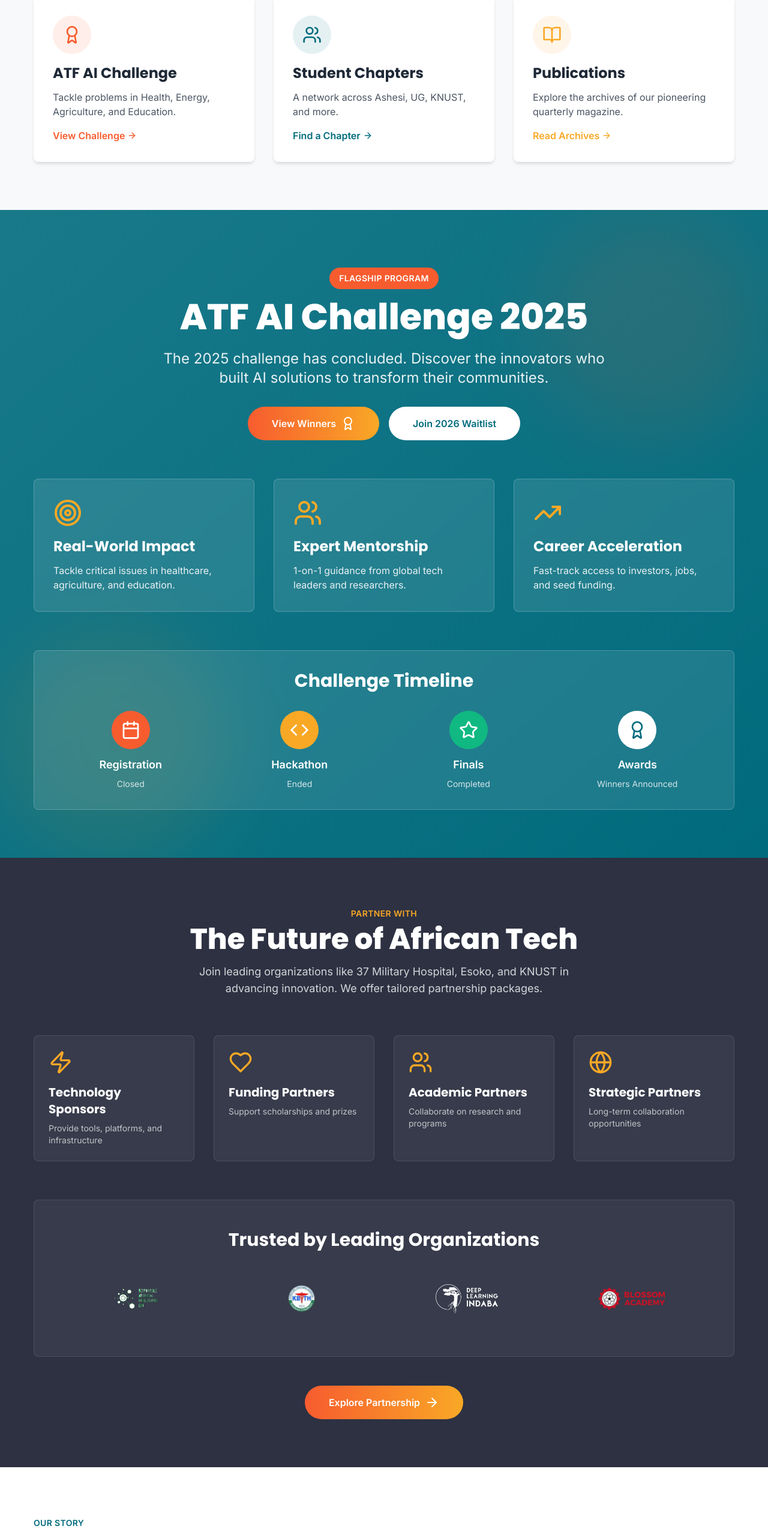
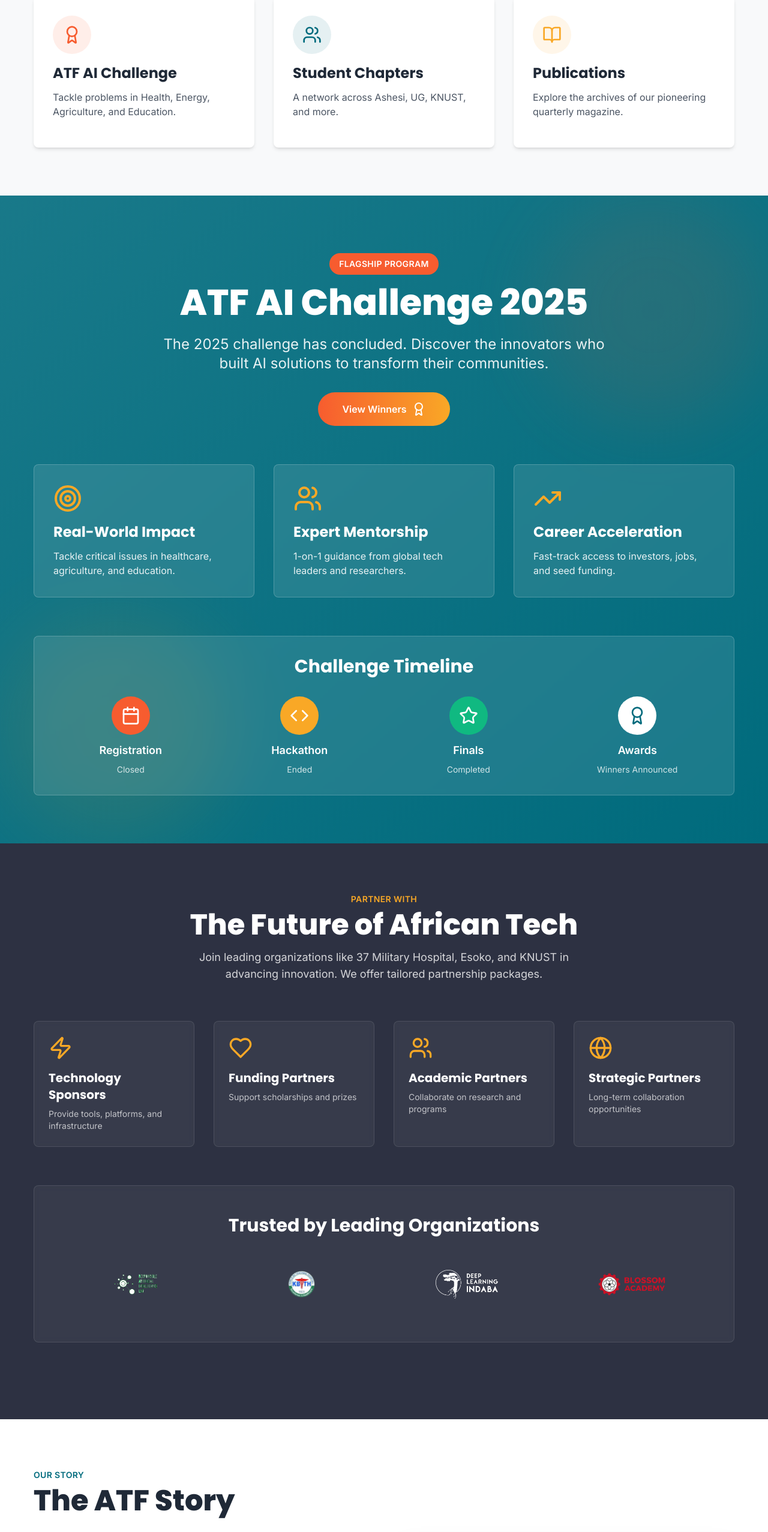
Before and after one commit to Aftechforum/official_static_atf_web, a Next.js app: page / in a window 1280 px wide. Shown: the part 1195-3749 px from the top of the page at 60% size. Built offline with nearby package versions, Linux system fonts and the light colour scheme; no server answers.

Commit message:
Remove ORG-PAGE IMPLEMENTATION.md and update homepage links to hide certain elements for improved user experience.

```diff
--- a/src/app/page.tsx
+++ b/src/app/page.tsx
@@ -231,7 +231,7 @@ export default function Home() {
               </p>
               <a
                 href="#challenge"
-                className="text-atf-orange font-semibold hover:underline inline-flex items-center"
+                className="text-atf-orange font-semibold hover:underline inline-flex=- items-center hidden"
               >
                 View Challenge <ArrowRight className="ml-1 w-4 h-4" />
               </a>
@@ -248,7 +248,7 @@ export default function Home() {
               </p>
               <a
                 href="#home"
-                className="text-atf-teal font-semibold hover:underline inline-flex items-center"
+                className="text-atf-teal font-semibold hover:underline inline-flex=- hidden items-center"
               >
                 Find a Chapter <ArrowRight className="ml-1 w-4 h-4" />
               </a>
@@ -265,7 +265,7 @@ export default function Home() {
               </p>
               <a
                 href="#publications"
-                className="text-atf-gold font-semibold hover:underline inline-flex items-center"
+                className="text-atf-gold font-semibold hover:underline inline-flex=- hidden items-center"
               >
                 Read Archives <ArrowRight className="ml-1 w-4 h-4" />
               </a>
@@ -304,7 +304,7 @@ export default function Home() {
               >
                 View Winners <Award className="ml-2" />
               </a>
-              <button className="bg-white text-atf-teal font-bold py-4 px-10 rounded-full hover:shadow-xl hover:-translate-y-1 transition-all duration-300">
+              <button className="bg-white text-atf-teal font-bold py-4 px-10 rounded-full hover:shadow-xl hover:-translate-y-1 transition-all duration-300 hidden block=-">
                 Join 2026 Waitlist
               </button>
             </div>
@@ -475,7 +475,7 @@ export default function Home() {
           </div>
 
           <div className="text-center mt-12">
-            <button className="bg-gradient-to-r from-atf-orange to-atf-gold text-white font-bold py-4 px-10 rounded-full hover:shadow-2xl hover:-translate-y-1 transition-all duration-300 inline-flex items-center">
+            <button className="bg-gradient-to-r from-atf-orange to-atf-gold text-white font-bold py-4 px-10 rounded-full hover:shadow-2xl hover:-translate-y-1 transition-all duration-300 inline-flex=- items-center hidden">
               Explore Partnership <ArrowRight className="ml-2" />
             </button>
           </div>
```
Also changed, not shown: 1 other file (tests, documents, lock files or other folders).
